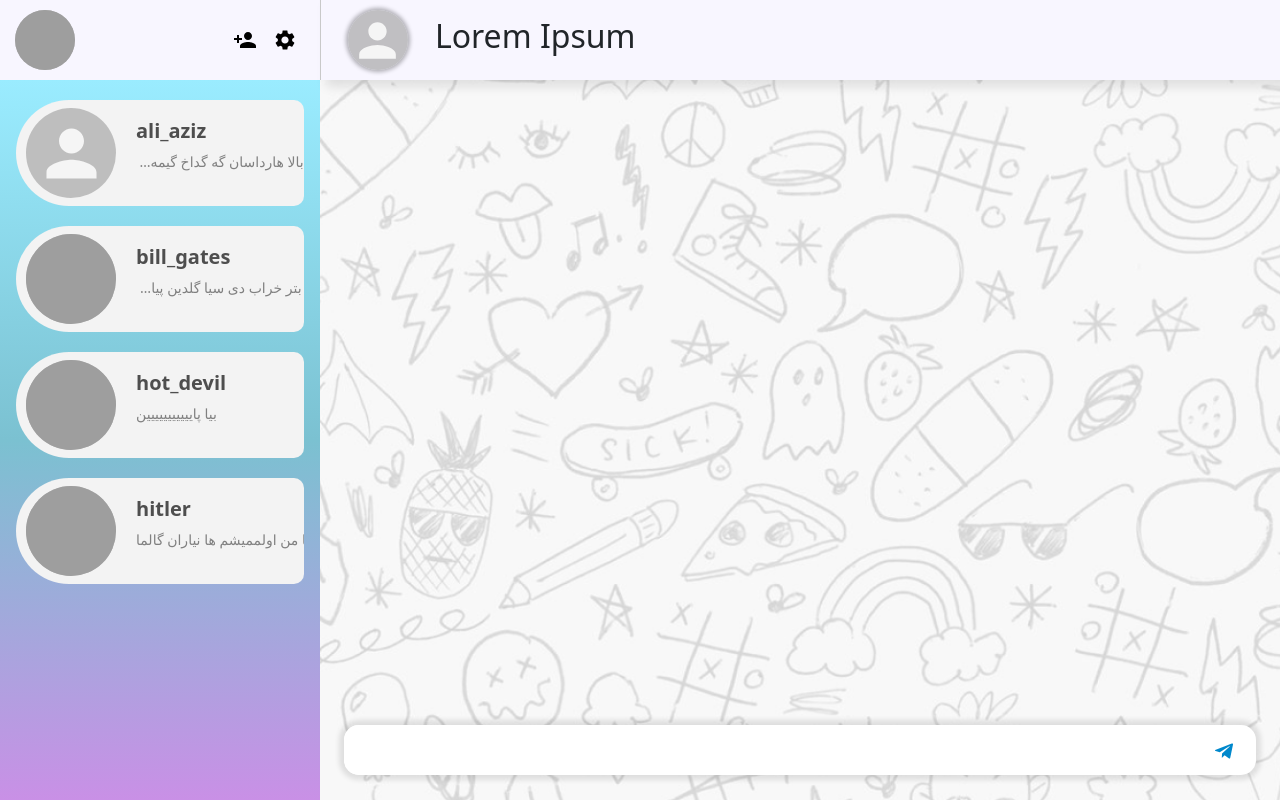
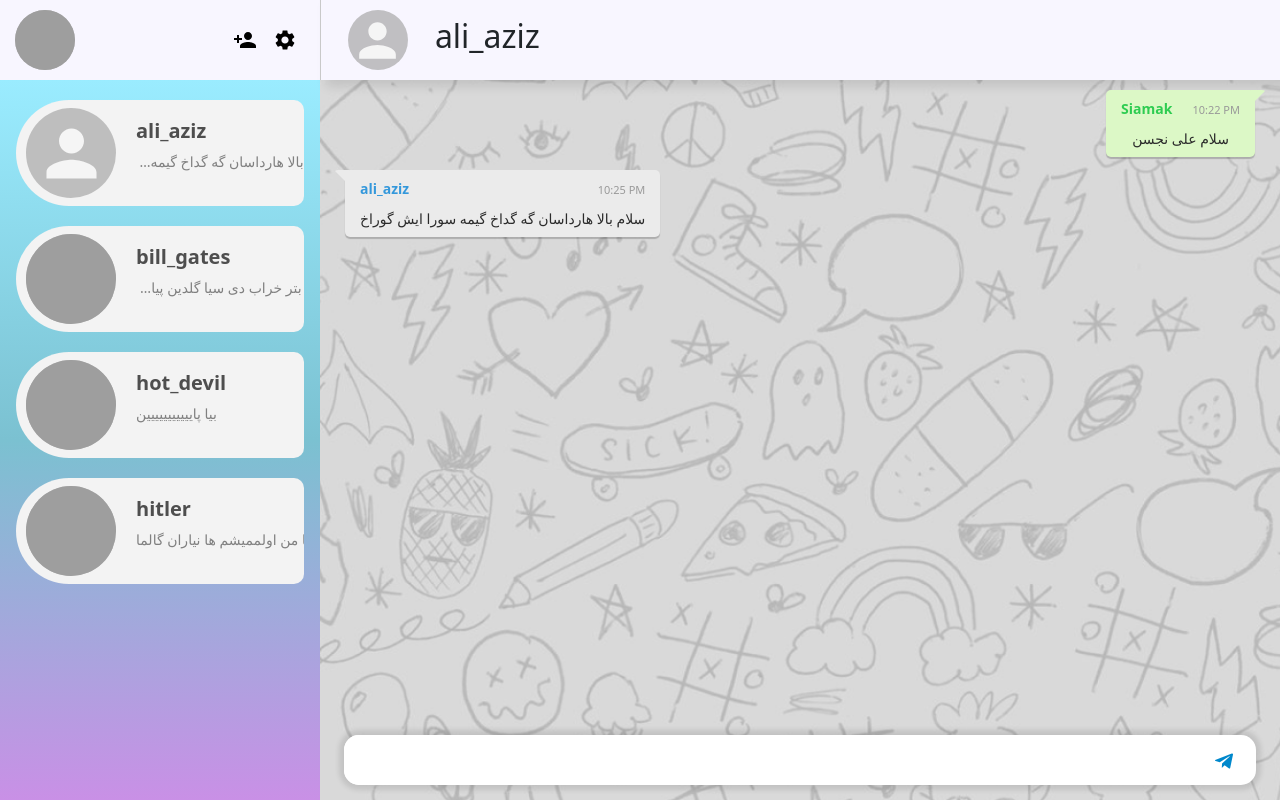
Before and after one commit to SiamakAlipour/messenger, a React (Create React App) app in the folder client/: page / in a window 1280 px wide. Built offline with nearby package versions, Linux system fonts and the light colour scheme; grey boxes are pictures that could not be loaded.

Commit message:
chat box messages created

```diff
--- a/client/src/container/Chat.js
+++ b/client/src/container/Chat.js
@@ -32,12 +32,41 @@ function Chat() {
 					</div>
 				</div>
 				<div className='chat__headerRightPart'>
-					<h2>Lorem Ipsum</h2>
+					<h2>ali_aziz</h2>
 				</div>
 			</div>
 			<div className='chat__content'>
 				{/* chat part */}
-				<div className='chat__contentPart'></div>
+				<div className='chat__contentPart'>
+					<div class='msg'>
+						<div class='bubble alt'>
+							<div class='txt'>
+								<div className='txt__wrap'>
+									<span class='name alt'>Siamak</span>
+									<span class='timestamp'>10:22 pm</span>
+								</div>
+
+								<p class='message'>سلام علی نجسن</p>
+							</div>
+							<div class='bubble-arrow alt'></div>
+						</div>
+					</div>
+					<div class='msg'>
+						<div class='bubble'>
+							<div class='txt'>
+								<div className='txt__wrap'>
+									<span class='name'>ali_aziz</span>
+									<span class='timestamp'>10:25 pm</span>
+								</div>
+								<span class='message'>
+									سلام بالا هارداسان گه گداخ گیمه سورا ایش
+									گوراخ{' '}
+								</span>
+							</div>
+							<div class='bubble-arrow'></div>
+						</div>
+					</div>
+				</div>
 				{/* chat input */}
 
 				<form className='chat__contentInput'>
--- a/client/src/container/styles/Chat.scss
+++ b/client/src/container/styles/Chat.scss
@@ -1,11 +1,12 @@
 .chat {
 	width: 100%;
 	height: 100%;
-
+	background: hsla(180, 0%, 50%, 0.8);
 	background-image: url(../../assets/images/chatBG.png);
 	background-position: center center;
 	background-repeat: no-repeat;
 	background-size: cover;
+
 	display: flex;
 	flex-direction: column;
 	align-items: center;
@@ -39,7 +40,7 @@
 		background-color: rgba(168, 168, 168, 0.699);
 		border-radius: 50%;
 		margin-right: 20px;
-		box-shadow: 0px 0px 4px 2px rgba(0, 0, 0, 0.3);
+
 		display: grid;
 		place-items: center;
 		cursor: pointer;
@@ -55,19 +56,133 @@
 		align-items: center;
 		flex-direction: column;
 		position: relative;
+		overflow: hidden;
 		&Part {
 			width: 100%;
 			height: 100%;
+
+			flex: 0.9;
+			overflow-y: auto;
+			.msg {
+				width: 100%;
+				height: auto;
+				// display: block;
+				overflow: hidden;
+
+				.bubble {
+					float: left;
+					max-width: 75%;
+
+					display: flex;
+					flex-direction: row;
+					align-items: center;
+
+					background: #ebebeb;
+					border-radius: 5px;
+					position: relative;
+					margin: 10px 0 3px 25px;
+					box-shadow: 0px 2px 1px rgba(0, 0, 0, 0.2);
+
+					&.alt {
+						margin: 10px 25px 3px 0px;
+						background: #dcf8c6;
+						float: right;
+					}
+					&.follow {
+						margin: 2px 0 3px 25px;
+					}
+
+					&.altfollow {
+						margin: 2px 25px 3px 0px;
+						background: #dcf8c6;
+						float: right;
+					}
+					.txt {
+						padding: 8px 0 8px 0;
+						width: 100%;
+						display: flex;
+						align-items: center;
+						flex-direction: column;
+						&__wrap {
+							width: 100%;
+
+							display: flex;
+							align-items: center;
+							justify-content: space-between;
+						}
+						.name {
+							font-weight: 600;
+							font-size: 14px;
+
+							padding: 0 0 0 15px;
+							margin: 0 20px 4px 0;
+							color: #3498db;
+
+							span {
+								font-weight: normal;
+								color: #b3b3b3;
+								overflow: hidden;
+							}
+							&.alt {
+								color: #2ecc51;
+							}
+						}
+						.message {
+							font-size: 14px;
+
+							padding: 0 15px 0 15px;
+							margin: auto;
+							margin-top: 5px;
+							color: #2b2b2b;
+						}
+						.timestamp {
+							font-size: 11px;
+							padding: 0 15px 0 0;
+							text-transform: uppercase;
+							color: #999;
+						}
+					}
+					.bubble-arrow {
+						position: absolute;
+						float: left;
+						left: -11px;
+						top: 0px;
+						&.alt {
+							bottom: 20px;
+							left: auto;
+							right: 4px;
+							float: right;
+						}
+					}
+					.bubble-arrow:after {
+						content: '';
+						position: absolute;
+						border-top: 15px solid #ebebeb;
+						border-left: 15px solid transparent;
+						border-radius: 4px 0 0 0px;
+						width: 0;
+						height: 0;
+						//box-shadow: 0px 0px 2px rgba(0, 0, 0, 0.2);
+						//looks like I can't give a shadow to the arrows
+					}
+					.bubble-arrow.alt:after {
+						border-top: 15px solid #dcf8c6;
+						transform: scaleX(-1);
+					}
+				}
+			}
 		}
 		&Input {
 			display: flex;
 			align-items: center;
 			width: 95%;
+			flex: 0.1;
 			height: 50px;
 			position: absolute;
-			bottom: 15px;
+			bottom: 5px;
 			border-radius: 15px;
 			margin-bottom: 10px;
+
 			box-sizing: border-box;
 			box-shadow: 0px 0px 5px 5px rgba(0, 0, 0, 0.1);
 			background-color: white;
```
